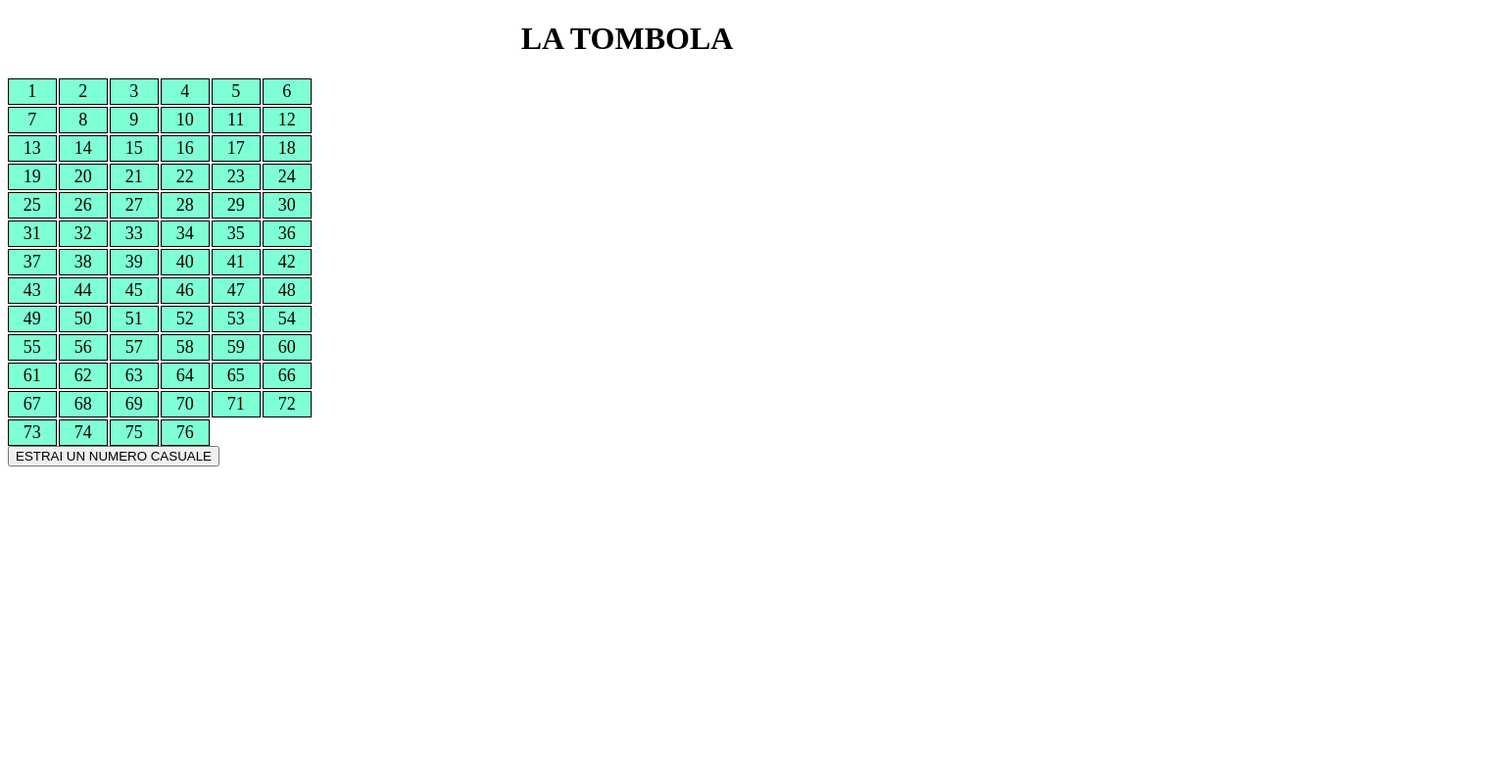
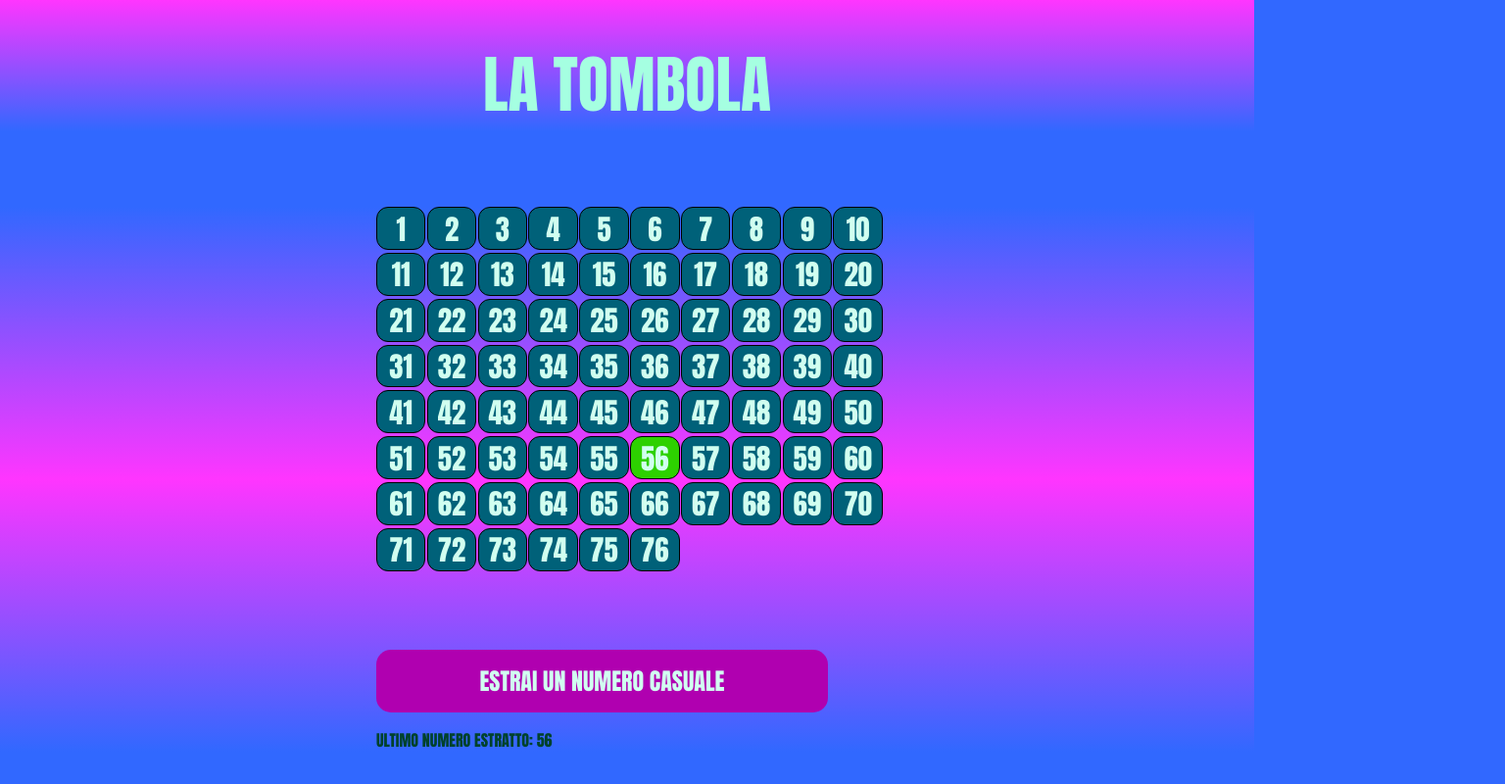
Before and after one commit to Perri-Alessandro/U1-w3-D4, a plain HTML site: page index.html in a window 1280 px wide. Both pictures are taken after a click on the button "ESTRAI UN NUMERO CASUALE". Shown: the whole page at 98% size, 1536 px wide, since content can reach past the window. Drawn offline with Linux system fonts and the light colour scheme.

Commit message:
devo ancora fare un sacco di pratica

```diff
--- a/assets/style.css
+++ b/assets/style.css
@@ -1,23 +1,63 @@
 body {
+  margin: 0;
+  font-family: Impact, Haettenschweiler, "Arial Narrow Bold", sans-serif;
+  background-color: #3168ff;
 }
 h1 {
   text-align: center;
+  margin-top: 3%;
+  font-size: 400%;
+  margin-top: 0;
+  padding-top: 3%;
+  color: rgb(165, 255, 225);
+}
+header {
+  background: linear-gradient(180deg, rgb(255, 53, 255), #3168ff);
+}
+footer {
+  background-color: blue;
 }
 .cella {
-  width: 50px;
-  height: 25px;
+  height: 93%;
   border: solid 1px black;
+  border-radius: 12px;
   display: flex;
   justify-content: center;
   align-items: center;
-  font-size: 18px;
-  background-color: aquamarine;
-  width: 95%;
+  font-size: 180%;
+  background-color: rgb(0, 97, 121);
+  width: 105%;
+  color: rgb(209, 255, 240);
+}
+.background {
+  background: linear-gradient(180deg, #3168ff, rgb(255, 53, 255), #3168ff);
+}
+main {
+  margin-top: 6%;
+  margin-left: 30%;
+  margin-right: 30%;
+  width: 90%;
 }
 #tabellone {
   display: grid;
-  grid-template-columns: repeat(6, 50px);
-  grid-gap: 2px;
+  grid-template-columns: repeat(10, 4%);
+  grid-gap: 0.5%;
 }
-.Estratti {
+.estratti {
+  background-color: rgb(45, 209, 0);
 }
+button {
+  margin-top: 8%;
+  background-color: rgb(176, 0, 176);
+  border-radius: 15px;
+  width: 40%;
+  font-size: 150%;
+  padding: 1.2%;
+  cursor: pointer;
+  border-style: none;
+  color: rgb(209, 255, 240);
+  font-family: Impact, Haettenschweiler, "Arial Narrow Bold", sans-serif;
+}
+#numeroEstratto {
+  color: rgb(0, 66, 44);
+}
--- a/index.html
+++ b/index.html
@@ -8,15 +8,17 @@
   </head>
   <body>
     <header><h1>LA TOMBOLA</h1></header>
+    <div class="background">
       <main>
         <section>
-        <div id="tabellone" class="tabellone"></div>
+          <div id="tabellone"></div>
           <div>
-          <button onclick="">ESTRAI UN NUMERO CASUALE</button>
+            <button onclick="estraiN()">ESTRAI UN NUMERO CASUALE</button>
             <p id="numeroEstratto"></p>
           </div>
         </section>
       </main>
+    </div>
     <footer></footer>
     <script src="./js/index.js"></script>
   </body>
--- a/js/index.js
+++ b/js/index.js
@@ -11,3 +11,22 @@ const creaTabellone = function () {
   }
 };
 creaTabellone();
+
+// ESTRAGGO UN NUMERO CASUALE DA 1 A 76 E LO EVIDENZIO NEL TABELLONE
+const estraiN = function () {
+  const min = 1;
+  const max = 76;
+  let numeroRandom;
+  do {
+    numeroRandom = Math.floor(Math.random() * (max - min + 1)) + min;
+    // ESTRAGGO UN NUOVO NUMERO, FINCHè NON è STATO ESTRATTO IN PRECEDENZA
+  } while (numeriEstratti.includes(numeroRandom));
+  // ORA AGGIUNGO QUESTO NUMERO AD ARRAY CREATO INIZIALMENTE
+  numeriEstratti.push(numeroRandom);
+  // ORA DEVO MOSTRARE IL NUMERO ESTRATTO NELLA CELLA
+  const cella = document.getElementById("cella" + numeroRandom);
+  cella.classList.add("estratti");
+  cella.textContent = numeroRandom;
+  document.getElementById("numeroEstratto").textContent =
+    "ULTIMO NUMERO ESTRATTO: " + numeroRandom;
+};
```
Lines whose indentation alone changed are shown as unchanged.
